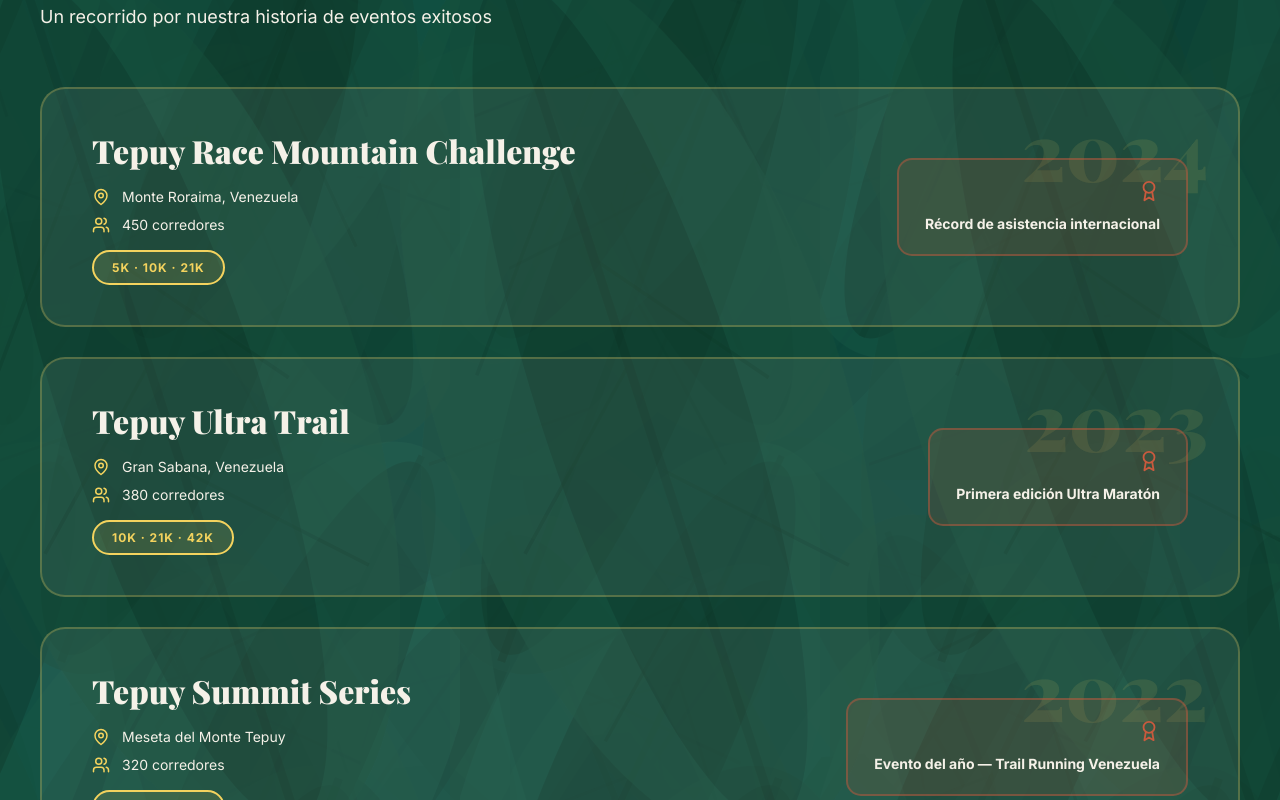
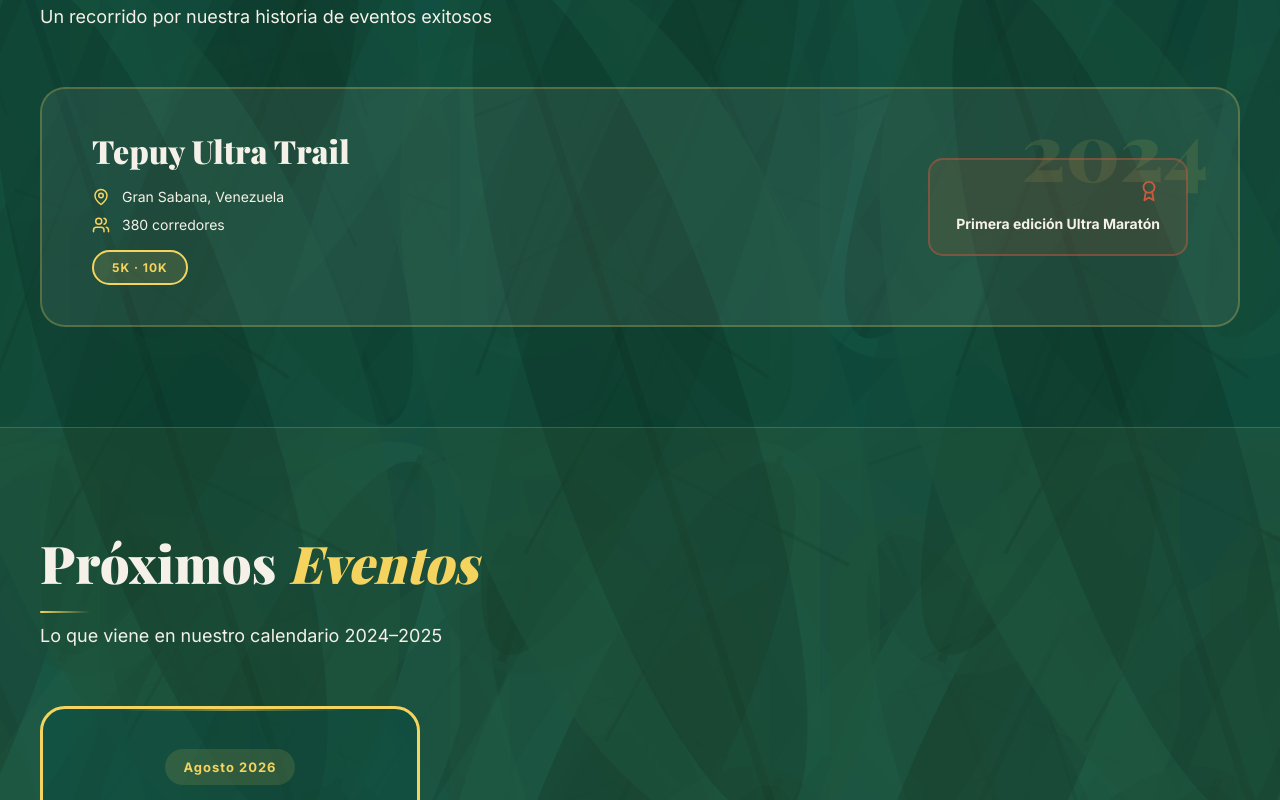
Before and after one commit to gabywakil/tepuy-race, a React (Vite) app: page /#/projects in a window 1280 px wide. Shown: the part 1040-1840 px from the top of the page. Built offline with nearby package versions, Linux system fonts and the light colour scheme; a web font is replaced by a local one.

Commit message:
Update OurProjects.jsx

```diff
--- a/src/pages/OurProjects.jsx
+++ b/src/pages/OurProjects.jsx
@@ -43,9 +43,7 @@ const OurProjects = () => {
   const [galleryRef,  galleryVisible]  = useInView(0.08);
 
   const pastEvents = [
-    { year:"2024", name:"Tepuy Race Mountain Challenge", location:"Monte Roraima, Venezuela",   participants:"450", distances:"5K · 10K · 21K", highlight:"Récord de asistencia internacional" },
-    { year:"2023", name:"Tepuy Ultra Trail",             location:"Gran Sabana, Venezuela",     participants:"380", distances:"10K · 21K · 42K", highlight:"Primera edición Ultra Maratón" },
-    { year:"2022", name:"Tepuy Summit Series",           location:"Meseta del Monte Tepuy",     participants:"320", distances:"5K · 10K · 15K",  highlight:"Evento del año — Trail Running Venezuela" },
+    { year:"2024", name:"Tepuy Ultra Trail",             location:"Gran Sabana, Venezuela",     participants:"380", distances:"5K · 10K", highlight:"Primera edición Ultra Maratón" },
   ];
 
   const upcomingEvents = [
```
